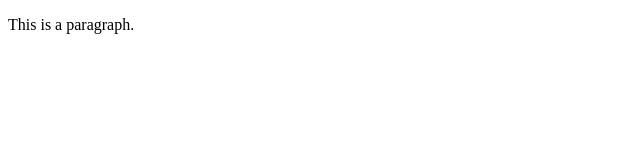
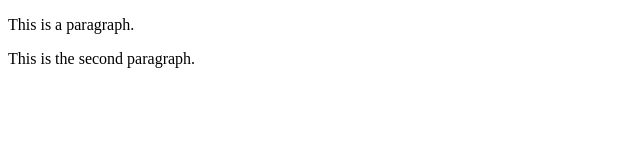
Before and after one commit to Mrityunjoy025/git-example-project, a plain HTML site: page index.html in a window 1280 px wide. Shown: the whole page, without its empty margins (0-640 px from the left). Drawn offline with Linux system fonts and the light colour scheme.

Commit message:
Added a second page to project and a second paragraph to html.

```diff
--- a/index.html
+++ b/index.html
@@ -7,5 +7,6 @@
 </head>
 <body>
     <p>This is a paragraph.</p>
+    <p>This is the second paragraph.</p>
 </body>
 </html>
```
Also changed, not shown: comment.html (added, +1 -0 lines).
